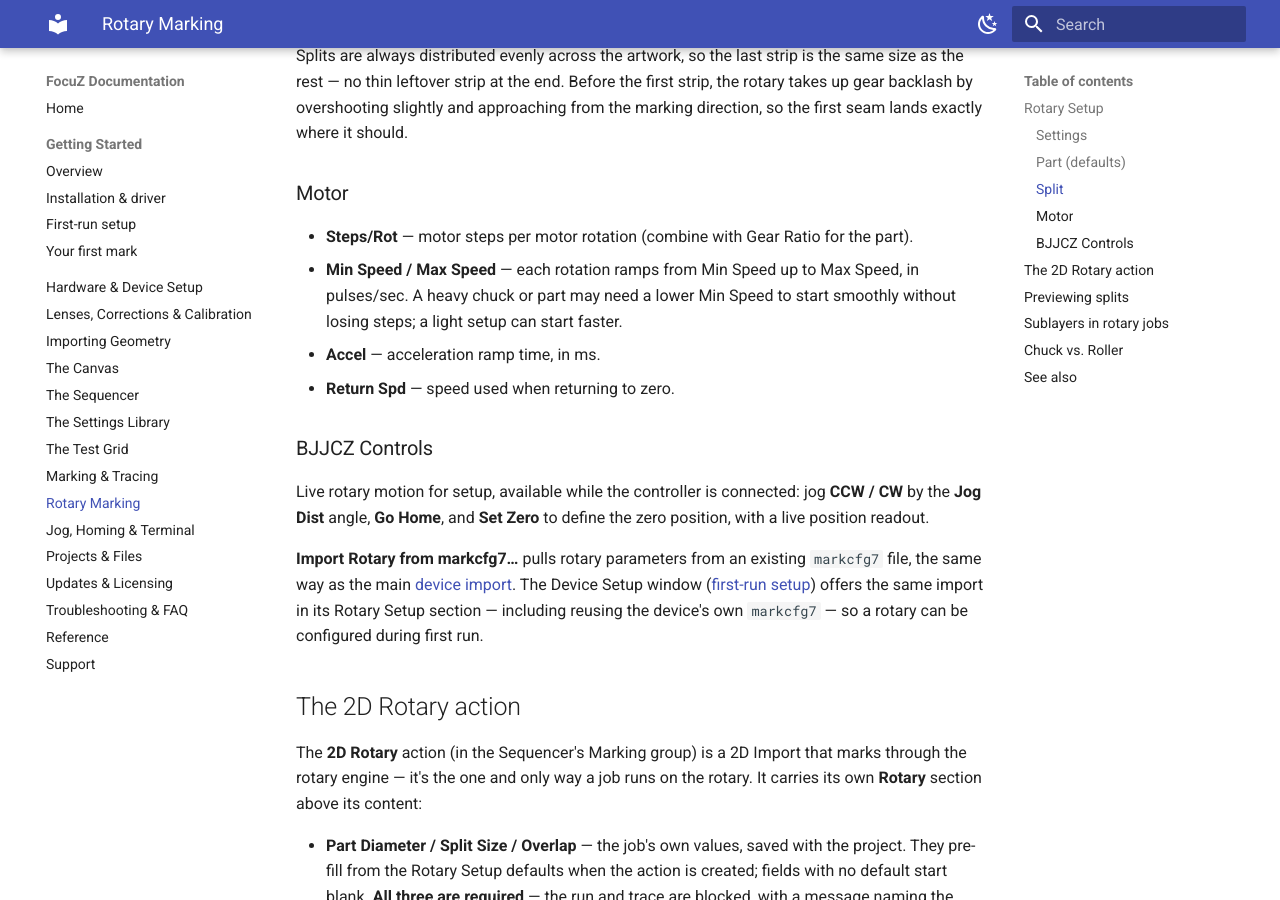
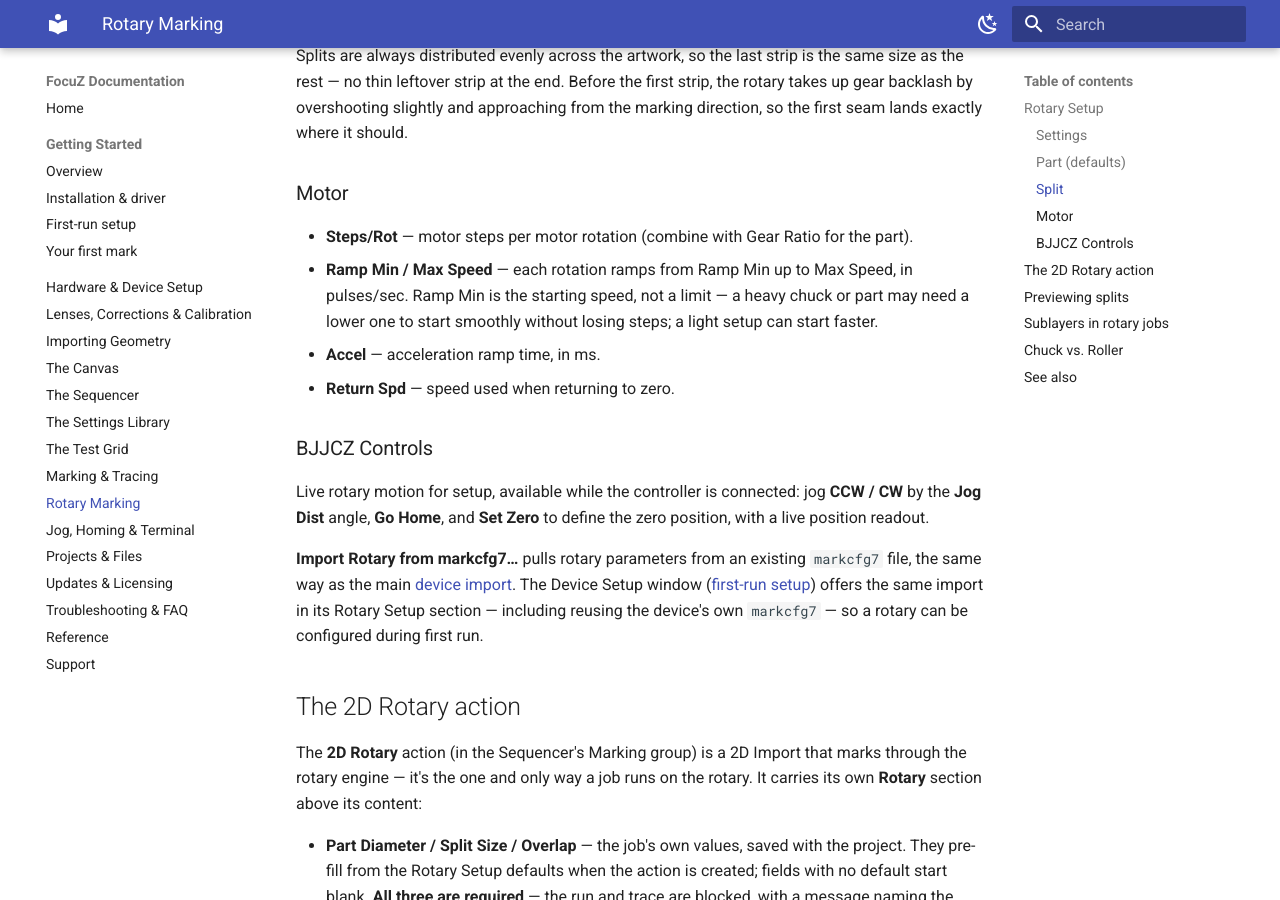
Before and after one commit to Lokahi-Shop/focuz-docs, an MkDocs documentation site: the page built from docs/rotary.md, in a window 1280 px wide and 900 px high, scrolled down 1934 px. Built offline with MkDocs 1.6.1 and Material for MkDocs 9.7.7, drawn with Linux system fonts in a browser that asks for light colours.

Commit message:
Rename Min Speed to Ramp Min (start-of-ramp, not a limit)
Co-Authored-By: Claude Fable 5 <noreply@anthropic.com>

```diff
--- a/docs/rotary.md
+++ b/docs/rotary.md
@@ -67,9 +67,9 @@ lands exactly where it should.
 ### Motor
 
 - **Steps/Rot** — motor steps per motor rotation (combine with Gear Ratio for the part).
-- **Min Speed / Max Speed** — each rotation ramps from Min Speed up to Max Speed, in
-  pulses/sec. A heavy chuck or part may need a lower Min Speed to start smoothly without
-  losing steps; a light setup can start faster.
+- **Ramp Min / Max Speed** — each rotation ramps from Ramp Min up to Max Speed, in
+  pulses/sec. Ramp Min is the starting speed, not a limit — a heavy chuck or part may need a
+  lower one to start smoothly without losing steps; a light setup can start faster.
 - **Accel** — acceleration ramp time, in ms.
 - **Return Spd** — speed used when returning to zero.
 
```
